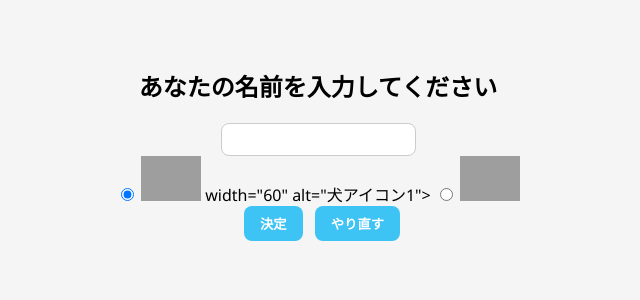
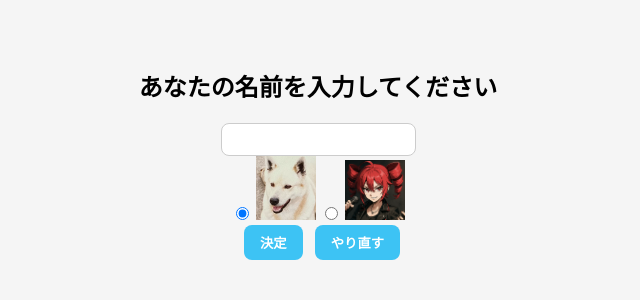
Before and after one commit to ymt-no-lessons/chatbot, a Flask app: page / in a window 1280 px wide. Shown: the top 300 px of the page, without its empty margins (322-962 px from the left). Run offline with Flask 3, Linux system fonts and the light colour scheme; grey boxes are pictures that could not be loaded.

Commit message:
自分のアイコンを選べるようにする

```diff
--- a/templates/index.html
+++ b/templates/index.html
@@ -12,15 +12,14 @@
 <form method="post">
   <input type="text" name="username" required>
   <div>
-    <label>
-        <input type="radio" name="icon" value="user_icon02.png" checked>
-        <img src="{{ url_for('static', filename=session['user_icon']) }}" alt="ユーザーアイコン" width="60">
-width="60" alt="犬アイコン1">
-    </label>
-    <label>
-        <input type="radio" name="icon" value="user_icon01.png">
-        <img src="{{ url_for('static', filename=session['user_icon']) }}" alt="ユーザーアイコン" width="60">
-    </label>
+<label>
+    <input type="radio" name="icon" value="user_icon01.png" checked>
+    <img src="{{ url_for('static', filename='user_icon01.png') }}" alt="犬アイコン1" width="60">
+</label>
+<label>
+    <input type="radio" name="icon" value="user_icon02.png">
+    <img src="{{ url_for('static', filename='user_icon02.png') }}" alt="テトアイコン2" width="60">
+</label>
 <!-- もっと増やすなら同じパターンで -->
 
 
```
